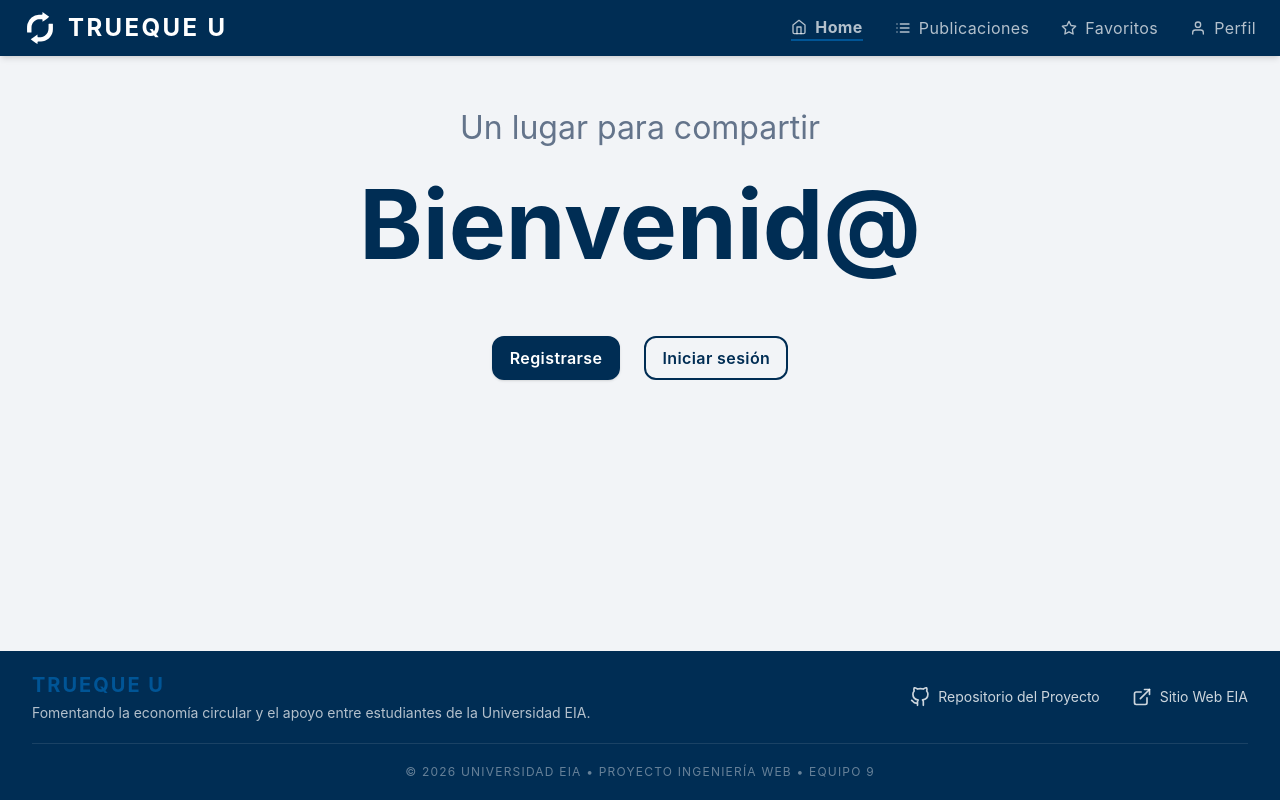
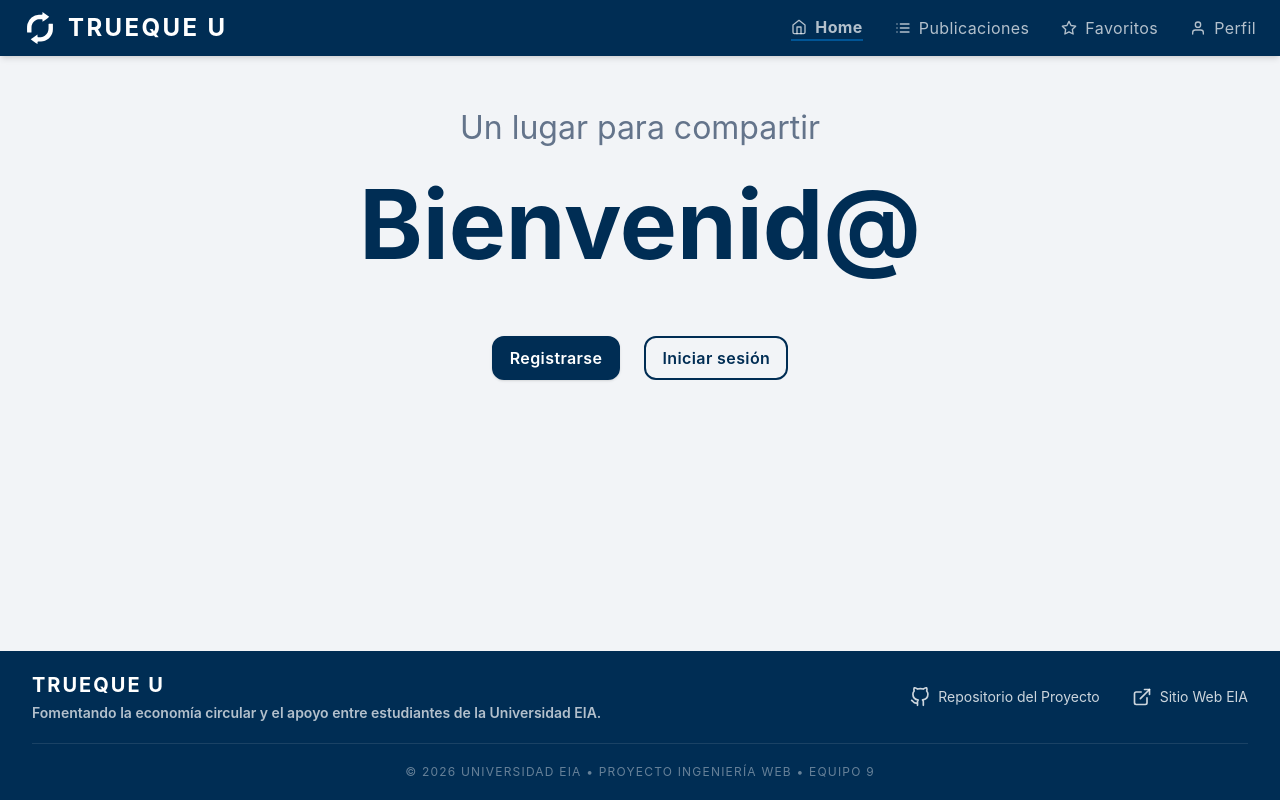
Before and after one commit to juliMR-23/TruequeU_ProyectoWEB, a React (Vite) app: page / in a window 1280 px wide. Built offline with nearby package versions, Linux system fonts and the light colour scheme.

Commit message:
Cambiando color del fotter para que se vea mejor (contraste)

```diff
--- a/src/components/layout/Footer.tsx
+++ b/src/components/layout/Footer.tsx
@@ -8,10 +8,10 @@ export default function Footer() {
         <div className="flex justify-between gap-8">
 
           <div className="flex flex-col gap-1 max-w-xl text-left">
-            <h2 className="text-eia-azul-claro font-bold tracking-widest text-xl">
+            <h2 className="text-white font-bold tracking-widest text-xl">
               TRUEQUE U
             </h2>
-            <p className="text-white/70 text-sm">
+            <p className="text-white/70 text-sm font-semibold">
               Fomentando la economía circular y el apoyo entre estudiantes de la Universidad EIA.
             </p>
           </div>
```
